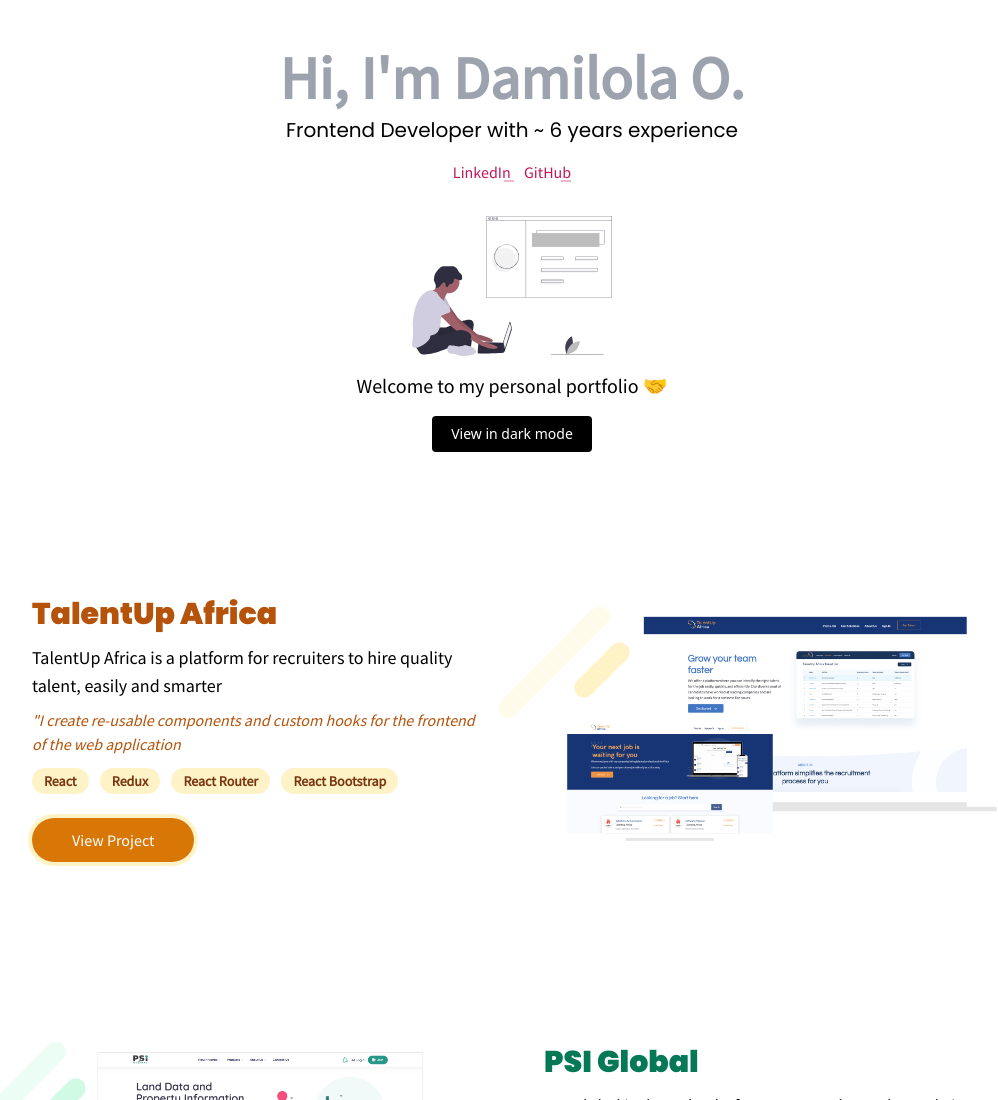
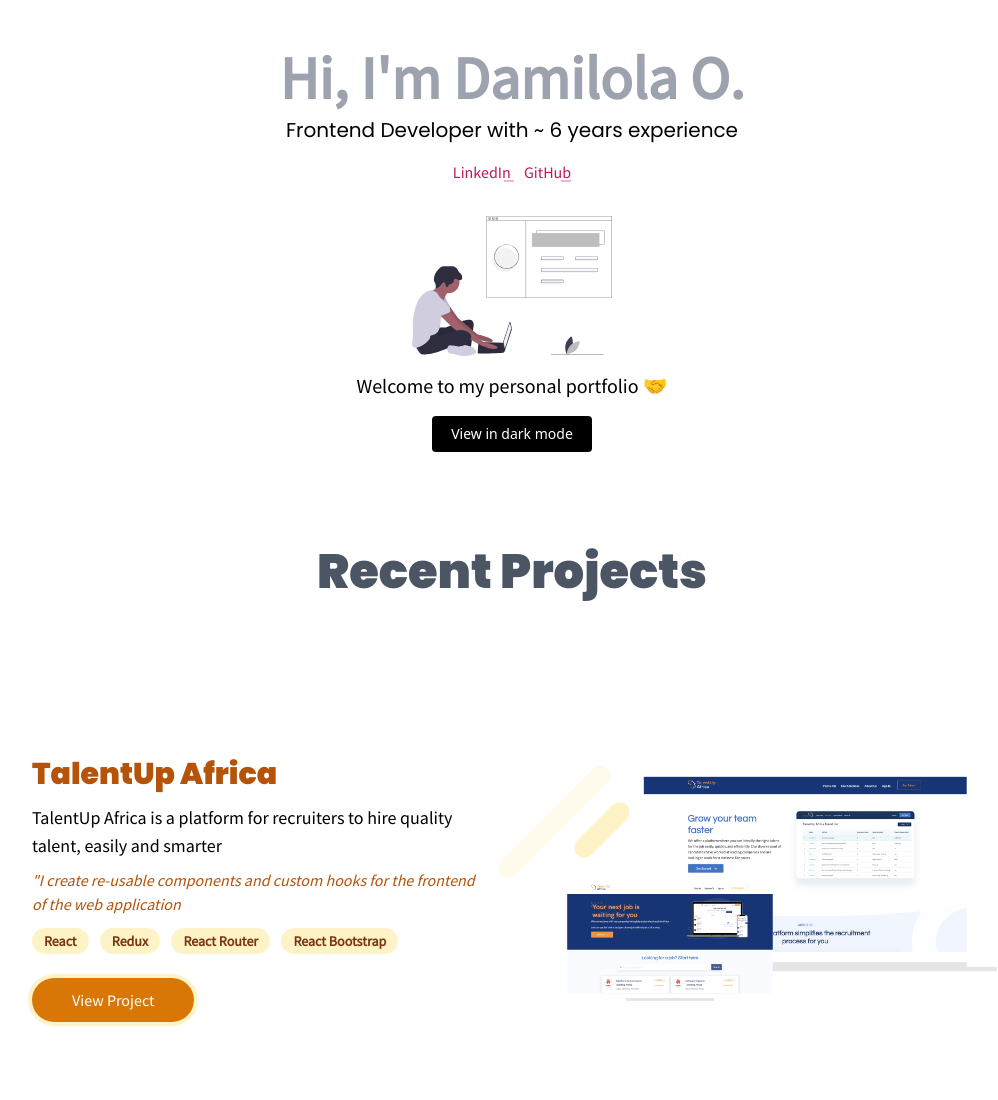
Before and after one commit to oracleot/damilolaoduronbi.com, a plain HTML site: page index.html in a window 1280 px wide. Shown: the top 1100 px of the page, without its empty margins (128-1126 px from the left). Drawn offline with nearby package versions, Linux system fonts and the light colour scheme.

Commit message:
Add Recent Projects title

```diff
--- a/index.html
+++ b/index.html
@@ -57,7 +57,9 @@
       src="./assets/img/dev.svg" width="200" alt="Web Dev Illustration">
     <p class="text-xl py-4 dark-mode-text-compliant">Welcome to my personal portfolio 🤝</p>
     <button class="text-sm py-2 rounded" id="mode-toggler"></button>
-    <a href="#" id='fullscreen-toggle'></a>
+  </div>
+  <div class="my-12 text-center">
+    <h3 class="text-5xl font-extrabold pb-4 text-gray-600">Recent Projects</h3>
   </div>
   <div class="container mx-auto">
     <div class="lg:px-32">
```
Also changed, not shown: assets/img/react.svg (deleted).
